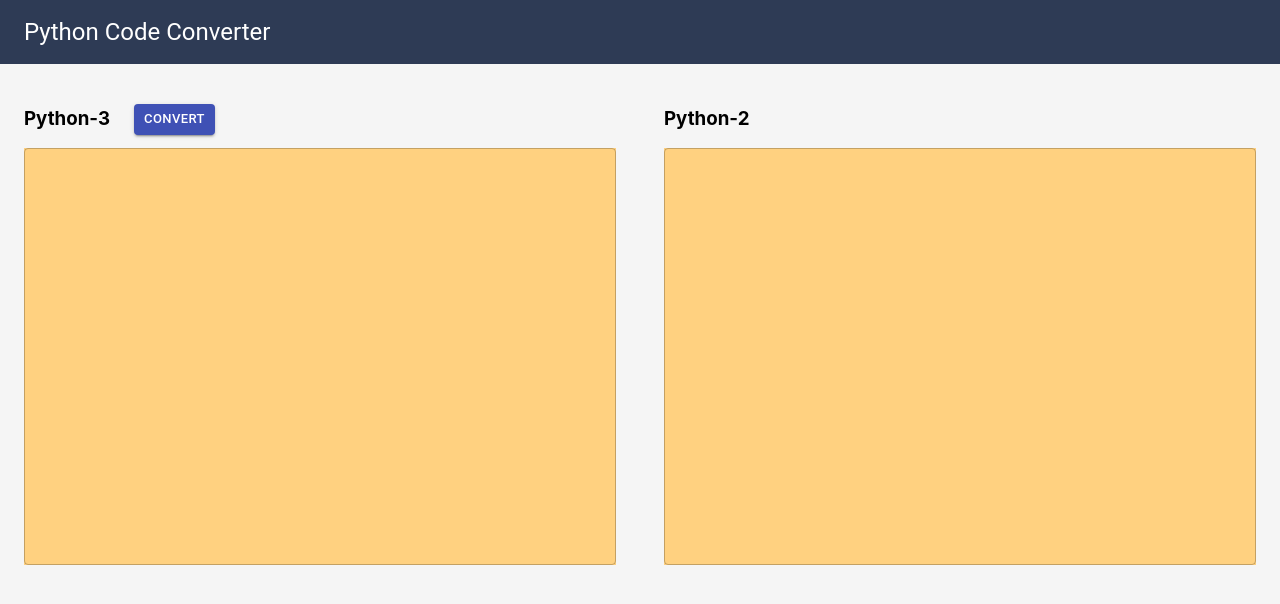
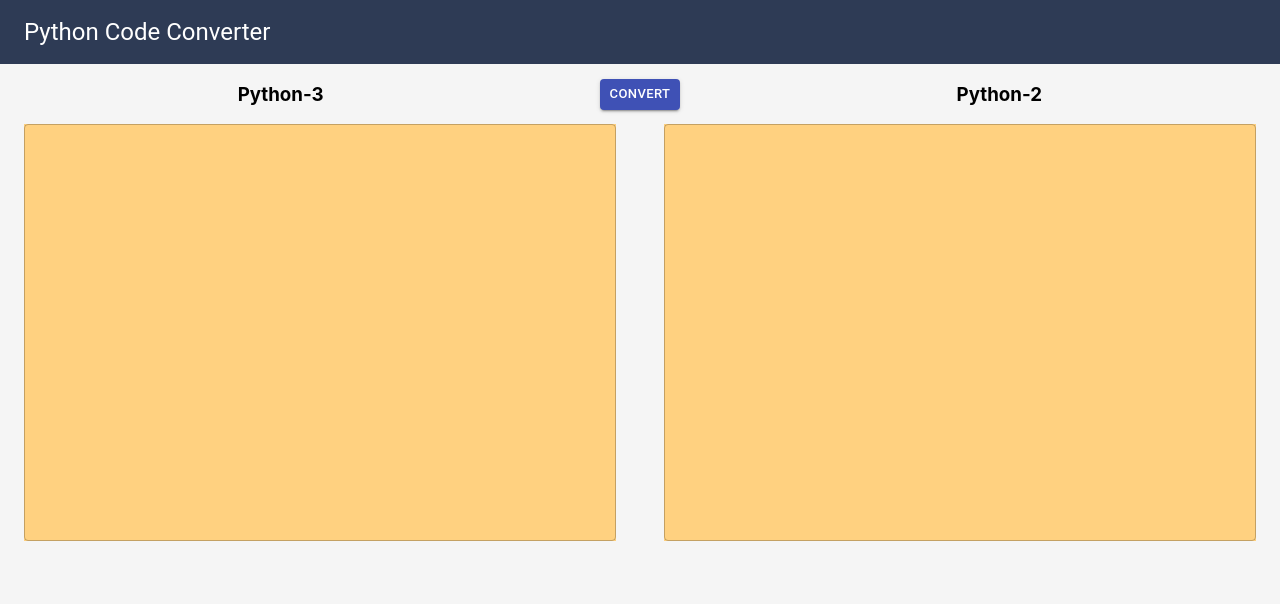
Before and after one commit to pragyan-satapathy/PyCodeConverter, a React (Create React App) app: page / in a window 1280 px wide. Shown: the top 604 px of the page. Built offline with nearby package versions, Linux system fonts and the light colour scheme.

Commit message:
try to hiding react from devtools source and .env file added

```diff
--- a/src/App.js
+++ b/src/App.js
@@ -23,7 +23,7 @@ class App extends Component  {
   }
   async getPyhton2Code() {
     try {
-      const response = await fetch('http://removedoptparse-env.eba-evqeqawt.us-east-2.elasticbeanstalk.com/convert', {
+      const response = await fetch(process.env.REACT_APP_CONVERTER, {
         method: 'POST',
         body: this.state.python_3_code
       });
@@ -41,21 +41,24 @@ class App extends Component  {
         <Toolbar style={{ background: '#2E3B55',color: 'white' }}>
           <Typography variant="h5">Python Code Converter</Typography>
         </Toolbar>
+        <Box px={3}  style={{ background: '#f5f5f5' }}>
+          <Grid container alignItems = "center">
+            <Grid item xs={5} align = "center">
+                <h3>Python-3</h3>
+            </Grid>
+            <Grid item xs={2} align = "center">
+              <Button variant="contained" color="primary" size="small" onClick={this.getPyhton2Code}>
+                CONVERT
+              </Button>
+            </Grid>
+            <Grid item xs={5} align = "center">
+                <h3>Python-2</h3>
+            </Grid>
+          </Grid>
+        </Box>
         <Grid container style={{ background: '#f5f5f5', height: '100vh', }}>
           <Grid item xs={6}>
-            <Box p={3}>
-              <Grid container spacing={3}>
-              <Grid item>
-                <h3>Python-3</h3>
-              </Grid>
-              <Grid item>
-                <Box mt={2}>
-                <Button variant="contained" color="primary" size="small" onClick={this.getPyhton2Code}>
-                  CONVERT
-                </Button>
-                </Box>
-              </Grid>
-              </Grid>
+            <Box p={3} pt={0}>
               <TextField
                 m = {3}
                 multiline
@@ -73,8 +76,7 @@ class App extends Component  {
             </Box>
           </Grid>
           <Grid item xs={6}>
-            <Box p={3}>
-              <h3>Python-2</h3>
+            <Box p={3} pt={0}>
               <TextField
                 m = {3}
                 multiline
```
Also changed, not shown: 2 other files (tests, documents, lock files or other folders).
